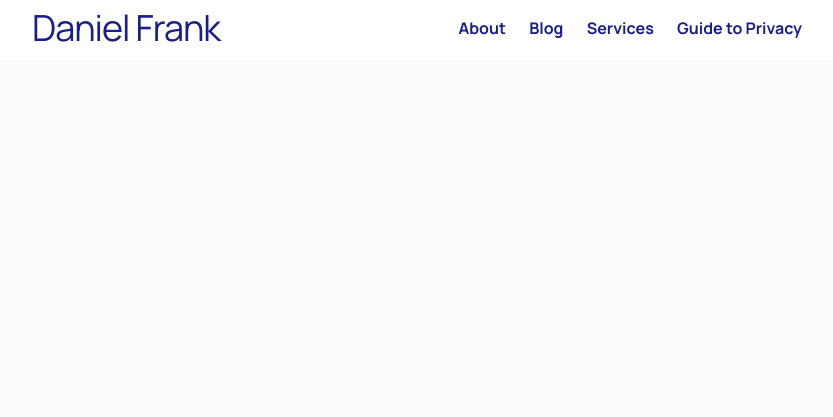
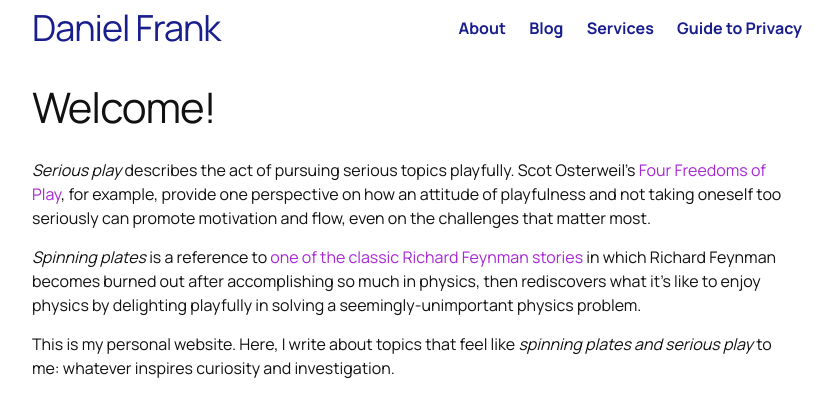
Before and after one commit to DanielmmFrank/Danielmmfrank.github.io, a Jekyll site: the page built from index.html, in a window 1280 px wide. Shown: the top 417 px of the page, without its empty margins (223-1056 px from the left). Built offline with Jekyll 4.4.1, drawn with Linux system fonts in a browser that asks for light colours; some web fonts are replaced.

Commit message:
Update default.html

```diff
--- a/_layouts/default.html
+++ b/_layouts/default.html
@@ -54,6 +54,20 @@
 	  </nav>
 
 	</div>
+
+
+    <div class="container">
+    <div class="row">
+      <div class="col-sm-12">
+        <div class="page-content">
+          <div class="wrapper">
+            <h1 class="post-title" style="margin-bottom: 30px">Welcome!</h1>
+
+<p><i>Serious play</i> describes the act of pursuing serious topics playfully. Scot Osterweil's <a href="https://www.youtube.com/watch?v=feRw29g5yWA">Four Freedoms of Play</a>, for example, provide one perspective on how an attitude of playfulness and not taking oneself too seriously can promote motivation and flow, even on the challenges that matter most.</p>
+
+<p><i>Spinning plates</i> is a reference to <a href="https://www.physics.ohio-state.edu/~kilcup/262/feynman.html">one of the classic Richard Feynman stories</a> in which Richard Feynman becomes burned out after accomplishing so much in physics, then rediscovers what it's like to enjoy physics by delighting playfully in solving a seemingly-unimportant physics problem.</p>
+
+<p>This is my personal website. Here, I write about topics that feel like <i>spinning plates and serious play</i> to me: whatever inspires curiosity and investigation.</p>
   </body>
 
 </html>
```
